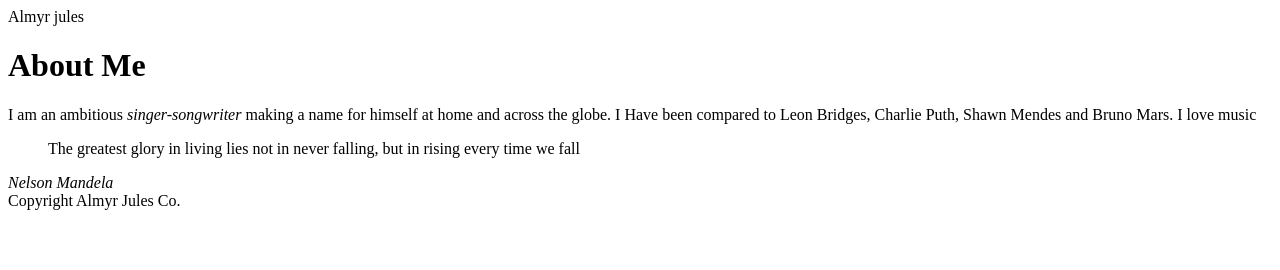
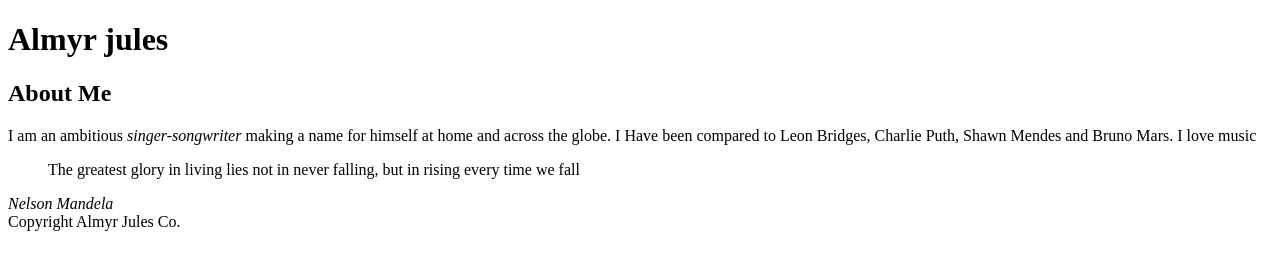
Before and after one commit to jule0008/jule0008.github.io, a plain HTML site: page html-assignment/index.html in a window 1280 px wide. Drawn offline with Linux system fonts and the light colour scheme.

Commit message:
Header Updated

```diff
--- a/html-assignment/index.html
+++ b/html-assignment/index.html
@@ -8,9 +8,9 @@
 </head>
 <body>
     <header>
-        Almyr jules
+        <h1>Almyr jules</h1>
     </header>
-        <h1>About Me</h1>
+        <h2>About Me</h2>
             <p>I am an ambitious <em>singer-songwriter</em> making a name for himself at home and across the globe. I Have been compared to Leon Bridges, Charlie Puth, Shawn Mendes and Bruno Mars. I love music </p>
                  <blockquote>The greatest glory in living lies not in never falling, but in rising every time we fall</blockquote>
         <cite>Nelson Mandela</cite>
```
